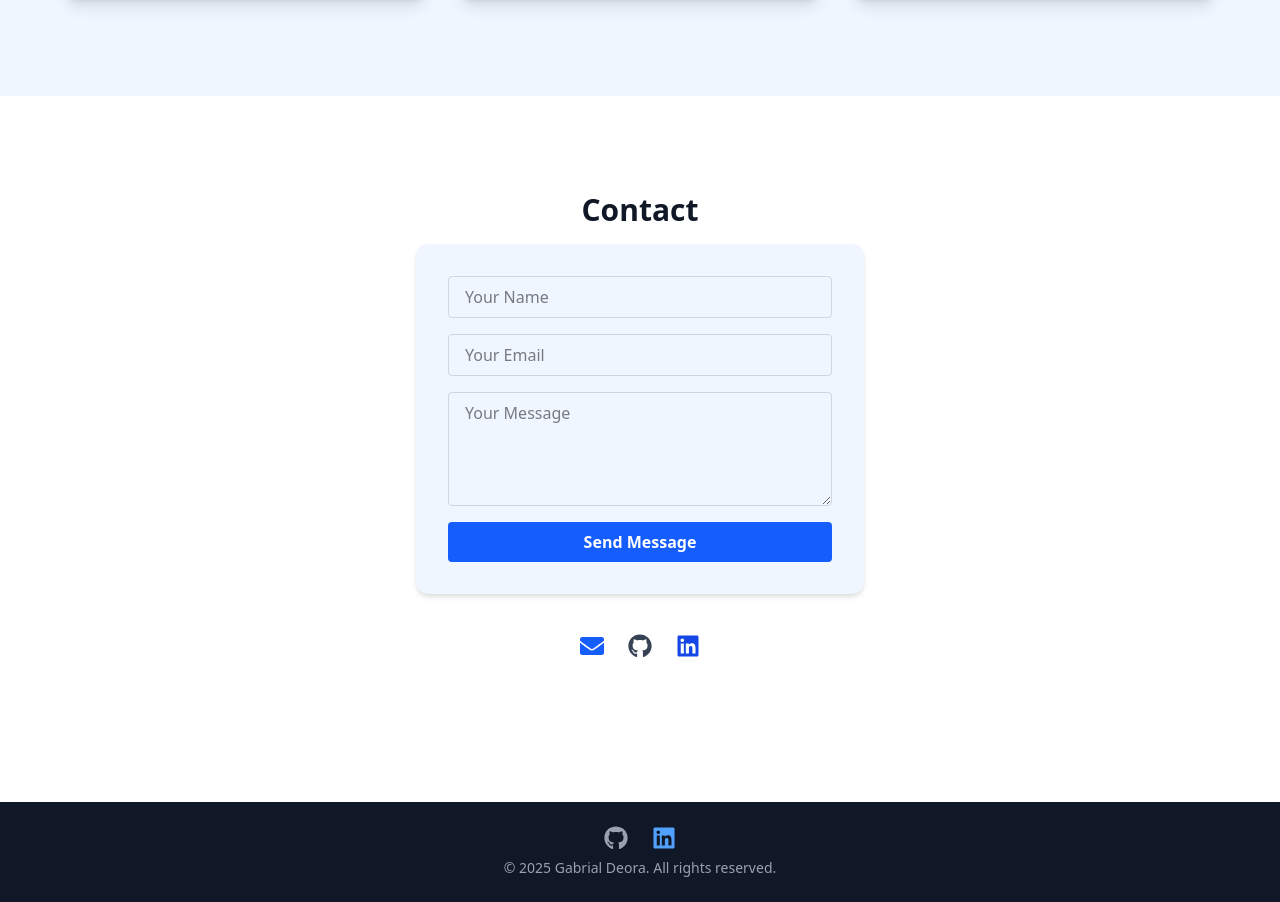
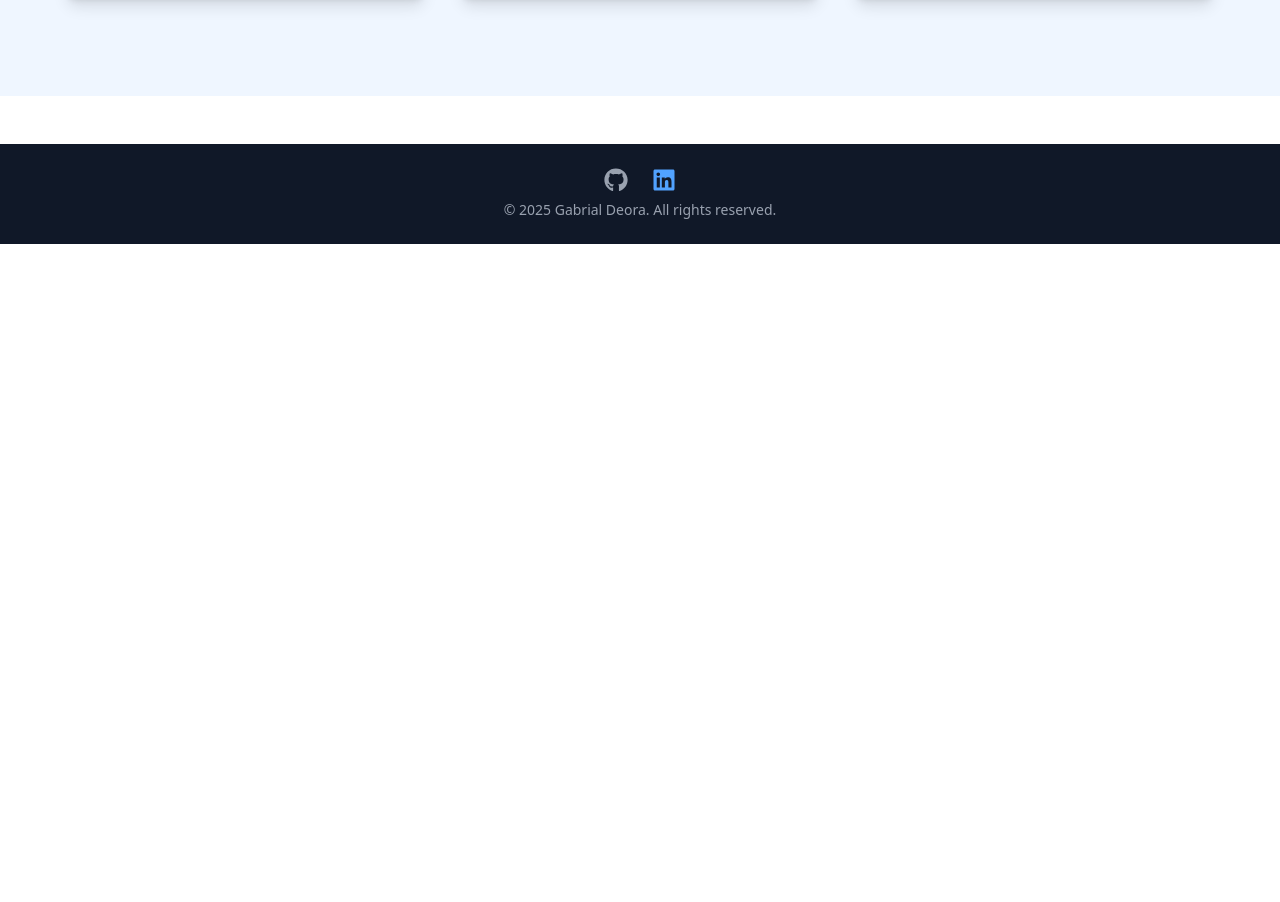
Before and after one commit to Gabrial-8467/Portfolio, a React (Vite) app in the folder frontend/: page / in a window 1280 px wide. Shown: the part 6539-7441 px from the top of the page. After the commit the page ends 6783 px from the top, so only its background shows below. Built offline with nearby package versions, Linux system fonts and the light colour scheme.

Commit message:
changes committed

```diff
--- a/frontend/src/components/Contact.jsx
+++ /dev/null
@@ -1,58 +0,0 @@
-import { motion } from "framer-motion";
-import { FaEnvelope, FaGithub, FaLinkedin } from "react-icons/fa";
-
-const Contact = () => {
-  return (
-    <section id="contact" className="py-24 bg-white flex flex-col items-center px-4 md:px-0">
-      <motion.h2
-        initial={{ opacity: 0, y: 40 }}
-        whileInView={{ opacity: 1, y: 0 }}
-        transition={{ duration: 0.7 }}
-        className="text-3xl font-bold text-gray-900 mb-4"
-      >
-        Contact
-      </motion.h2>
-      <motion.form
-        initial={{ opacity: 0, x: 40 }}
-        whileInView={{ opacity: 1, x: 0 }}
-        transition={{ duration: 0.7, delay: 0.2 }}
-        className="w-full max-w-md bg-blue-50 rounded-xl shadow-md p-8 flex flex-col gap-4 mb-8"
-      >
-        <input
-          type="text"
-          placeholder="Your Name"
-          className="px-4 py-2 rounded border border-gray-300 focus:outline-none focus:ring-2 focus:ring-blue-200"
-        />
-        <input
-          type="email"
-          placeholder="Your Email"
-          className="px-4 py-2 rounded border border-gray-300 focus:outline-none focus:ring-2 focus:ring-blue-200"
-        />
-        <textarea
-          placeholder="Your Message"
-          rows="4"
-          className="px-4 py-2 rounded border border-gray-300 focus:outline-none focus:ring-2 focus:ring-blue-200"
-        />
-        <button
-          type="submit"
-          className="bg-blue-600 text-white font-semibold py-2 rounded hover:bg-blue-700 transition"
-        >
-          Send Message
-        </button>
-      </motion.form>
-      <div className="flex gap-6 mt-2">
-        <a href="mailto:your@email.com" className="text-blue-600 text-2xl hover:text-blue-800 transition" aria-label="Email">
-          <FaEnvelope />
-        </a>
-        <a href="https://github.com/yourusername" target="_blank" rel="noopener noreferrer" className="text-gray-700 text-2xl hover:text-gray-900 transition" aria-label="GitHub">
-          <FaGithub />
-        </a>
-        <a href="https://linkedin.com/in/yourusername" target="_blank" rel="noopener noreferrer" className="text-blue-700 text-2xl hover:text-blue-900 transition" aria-label="LinkedIn">
-          <FaLinkedin />
-        </a>
-      </div>
-    </section>
-  );
-};
-
-export default Contact;
--- a/frontend/src/pages/Home.jsx
+++ b/frontend/src/pages/Home.jsx
@@ -5,7 +5,6 @@ import Experience from "../components/Experience";
 import Education from "../components/Education";
 import Achievements from "../components/Achievements";
 import Projects from "../components/Projects";
-import Contact from "../components/Contact";
 import Footer from "../components/Footer";
 
 const Home = () => {
@@ -18,7 +17,6 @@ const Home = () => {
       <Experience />
       <Achievements />
       <Projects />
-      <Contact />
       <Footer name="Gabrial Deora" />
     </div>
   );
```
